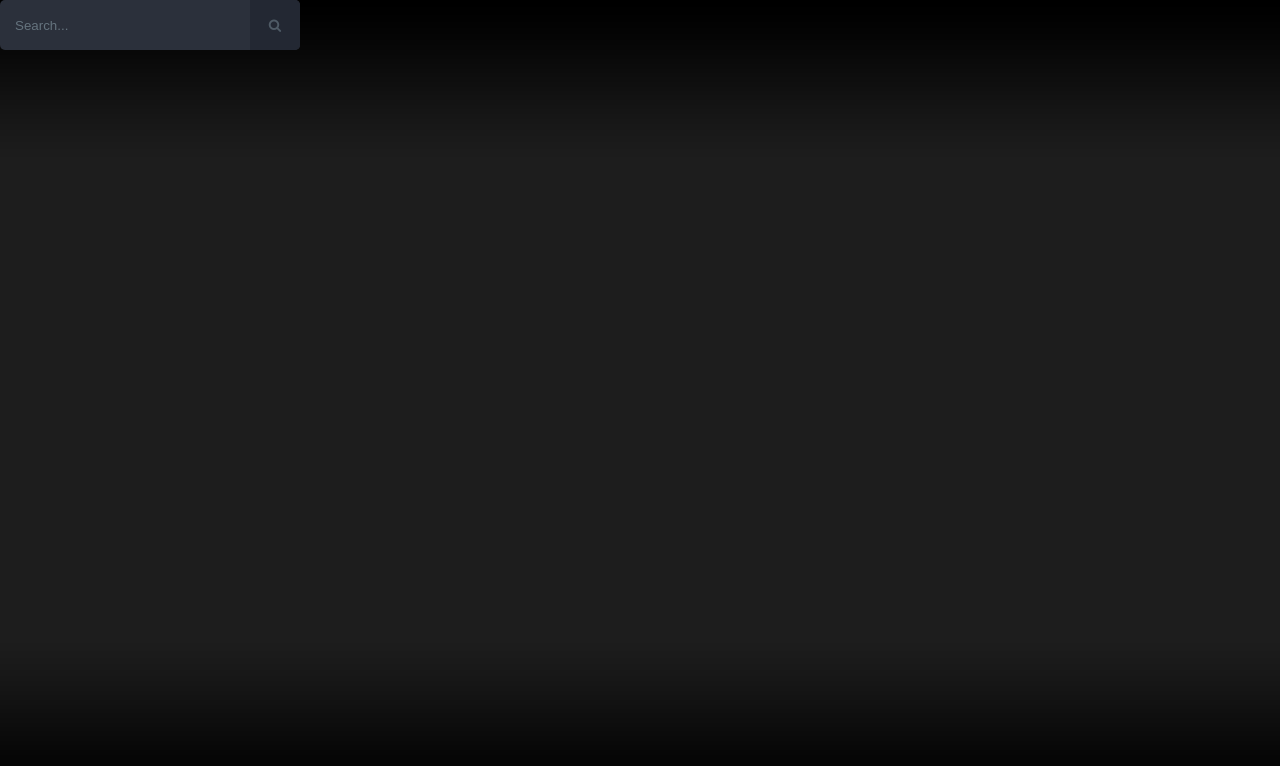
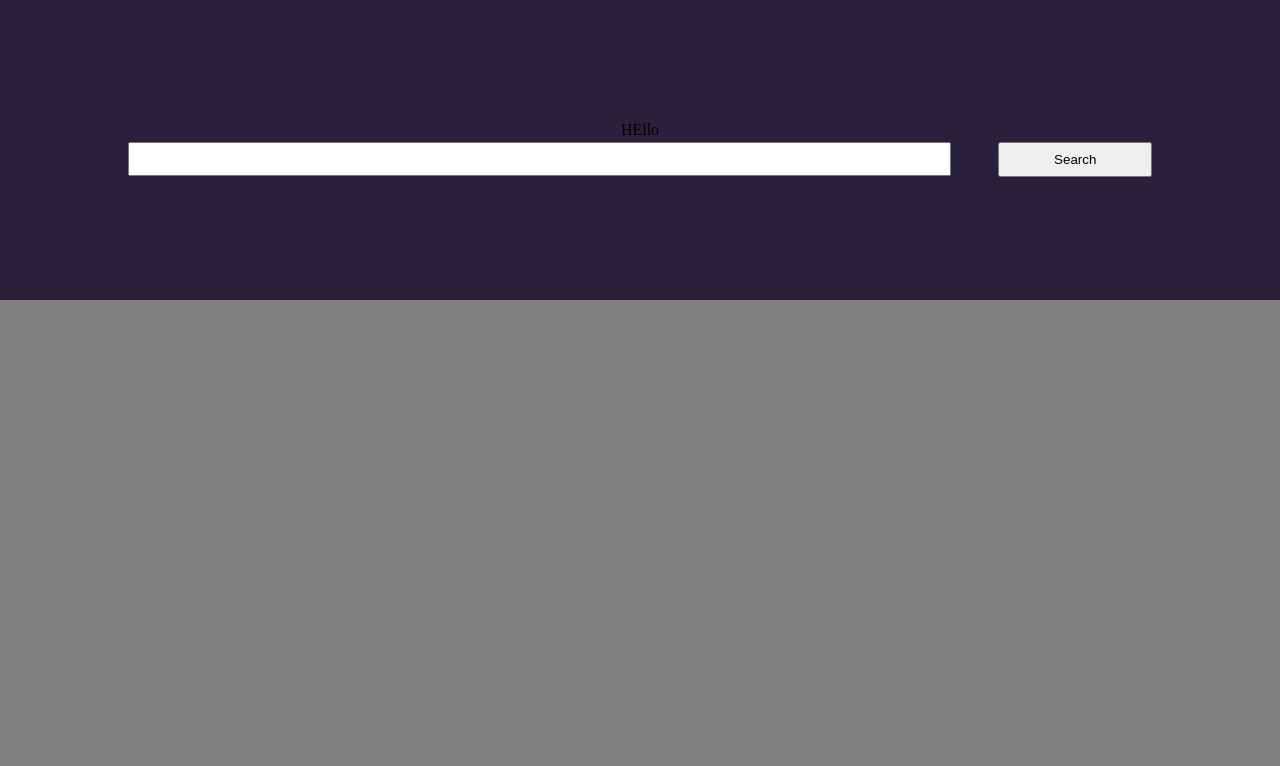
Before and after one commit to Kiryl7/UniCinema, a React app: page / in a window 1280 px wide. Shown: the top 766 px of the page. Built offline with nearby package versions, Linux system fonts and the light colour scheme.

Commit message:
Add Header Component
change "Search div"

```diff
--- a/src/components/App/App.css
+++ b/src/components/App/App.css
@@ -1,22 +1,7 @@
-.header {
-    color: #41217c;
-    text-align: center;
-}
-
 * {margin:0;padding:0}
-
-.tail-top {
-    background: url(../../../images/tail-top.gif) left top repeat-x #1d1d1d
-}
-.tail-bottom {
-    background: url(../../../images/tail-bottom.gif) left bottom repeat-x;
-}
 
 html, body {
     height: 100%;
     width: 100%;
-  }
-  div {
-    height: 100%;
-    width: 100%;
-  }
+    background-color: gray;
+}
--- a/src/components/App/App.js
+++ b/src/components/App/App.js
@@ -1,14 +1,13 @@
 import React, { Component } from "react";
 import './App.css'
-import Search from '../HomePage/Search/Search.js'
+import Header from '../HomePage/Header/Header.js'
+
 
 class App extends Component {
     render() {
         return (
-            <div className = "tail-top">
-                <div className = "tail-bottom">
-                    <Search/>
-                </div>
+            <div>
+                <Header/>
             </div>
         );
     }
--- /dev/null
+++ b/src/components/HomePage/Header/Header.css
@@ -0,0 +1,21 @@
+
+.tail-top {
+
+    height: 300px;
+
+    display: flex;
+    flex-direction: column;
+    justify-content: center;
+    align-items: center;
+    background-color: rgb(41, 32, 59);
+}
+
+.search-button {
+
+    display: flex;
+    height: 40px;
+    width: 80%;
+
+    justify-content: space-between;
+    align-items: center;
+}
--- /dev/null
+++ b/src/components/HomePage/Header/Header.js
@@ -0,0 +1,17 @@
+import React from "react"
+import Search from './Search/Search.js'
+import SearchButton from './SearchButton/SearchButton.js'
+import './Header.css'
+
+function Header() {
+    return (
+        <div className = "tail-top">
+            <p>HEllo</p>
+            <div className='search-button'>
+                <Search/> <SearchButton/>
+            </div>
+        </div>
+    )
+}
+
+export default Header
--- /dev/null
+++ b/src/components/HomePage/Header/Search/Search.css
@@ -0,0 +1,9 @@
+
+.size {
+    width: 100%;
+    height: 30px;
+}
+
+.input-search{
+    width: 80%;
+}
--- /dev/null
+++ b/src/components/HomePage/Header/Search/Search.js
@@ -0,0 +1,12 @@
+import React from "react"
+import './Search.css'
+
+function Search() {
+    return (
+        <div className = "input-search">
+          <input className = 'size'></input>
+        </div>
+    )
+}
+
+export default Search
--- /dev/null
+++ b/src/components/HomePage/Header/SearchButton/SearchButton.css
@@ -0,0 +1,8 @@
+.button-component {
+    width: 15%;
+}
+
+.button-component button{
+    width: 100%;
+    height: 35px;
+}
--- /dev/null
+++ b/src/components/HomePage/Header/SearchButton/SearchButton.js
@@ -0,0 +1,12 @@
+import React from "react"
+import './SearchButton.css'
+
+function SearchButton() {
+    return (
+        <div className='button-component'>
+            <button>Search</button>
+        </div>
+    )
+}
+
+export default SearchButton
--- a/src/components/HomePage/Search/Search.css
+++ /dev/null
@@ -1,69 +0,0 @@
-.container-4{
-    overflow: hidden;
-    width: 300px;
-    vertical-align: middle;
-    white-space: nowrap;
-  }
-
-  .container-4 input#search{
-    width: 300px;
-    height: 50px;
-    background: #2b303b;
-    border: none;
-    font-size: 10pt;
-    float: left;
-    color: #fff;
-    padding-left: 15px;
-    -webkit-border-radius: 5px;
-    -moz-border-radius: 5px;
-    border-radius: 5px;
-  }
-
-  .container-4 input#search::-webkit-input-placeholder {
-    color: #65737e;
- }
-
- .container-4 input#search:-moz-placeholder { /* Firefox 18- */
-    color: #65737e;
- }
-
- .container-4 input#search::-moz-placeholder {  /* Firefox 19+ */
-    color: #65737e;
- }
-
- .container-4 input#search:-ms-input-placeholder {
-    color: #65737e;
- }
-
- .container-4 button.icon{
-    -webkit-border-top-right-radius: 5px;
-    -webkit-border-bottom-right-radius: 5px;
-    -moz-border-radius-topright: 5px;
-    -moz-border-radius-bottomright: 5px;
-    border-top-right-radius: 5px;
-    border-bottom-right-radius: 5px;
-
-    border: none;
-    background: #232833;
-    height: 50px;
-    width: 50px;
-    color: #4f5b66;
-    opacity: 0;
-    font-size: 10pt;
-
-    -webkit-transition: all .55s ease;
-    -moz-transition: all .55s ease;
-    -ms-transition: all .55s ease;
-    -o-transition: all .55s ease;
-    transition: all .55s ease;
-  }
-
-  .container-4:hover button.icon, .container-4:active button.icon, .container-4:focus button.icon{
-    outline: none;
-    opacity: 1;
-    margin-left: -50px;
-  }
-
-  .container-4:hover button.icon:hover{
-    background: rgb(200, 216, 60);
-  }
--- a/src/components/HomePage/Search/Search.js
+++ /dev/null
@@ -1,15 +0,0 @@
-import React from "react"
-import './Search.css'
-
-function Search() {
-    return (
-        <div class="box">
-        <div class="container-4">
-          <input type="search" id="search" placeholder="Search..." />
-          <button class="icon"><i class="fa fa-search"></i></button>
-        </div>
-      </div>
-    )
-}
-
-export default Search
```
Also changed, not shown: src/components/HomePage/Header/SearchFilter/SearchFilter.css (added), src/components/HomePage/Header/SearchFilter/SearchFilter.js (added).
